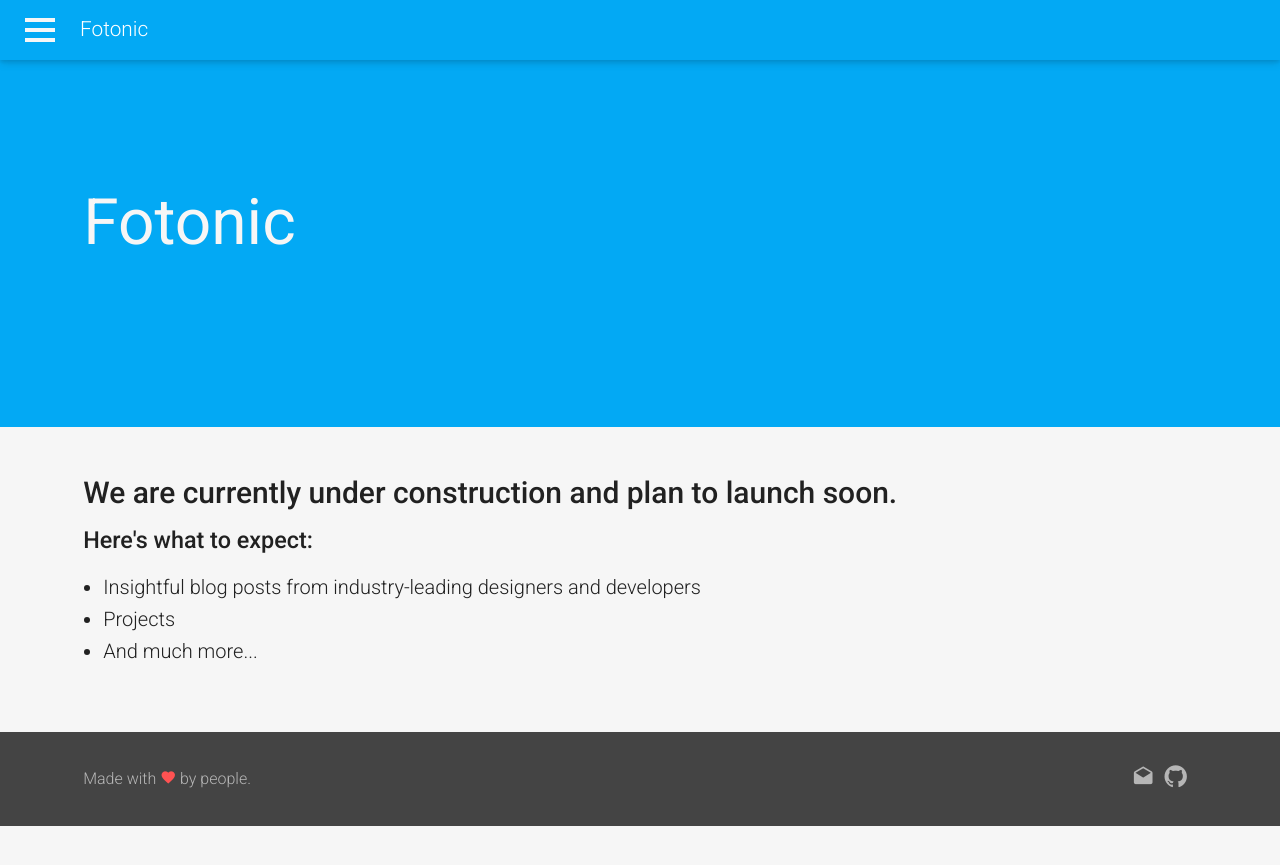
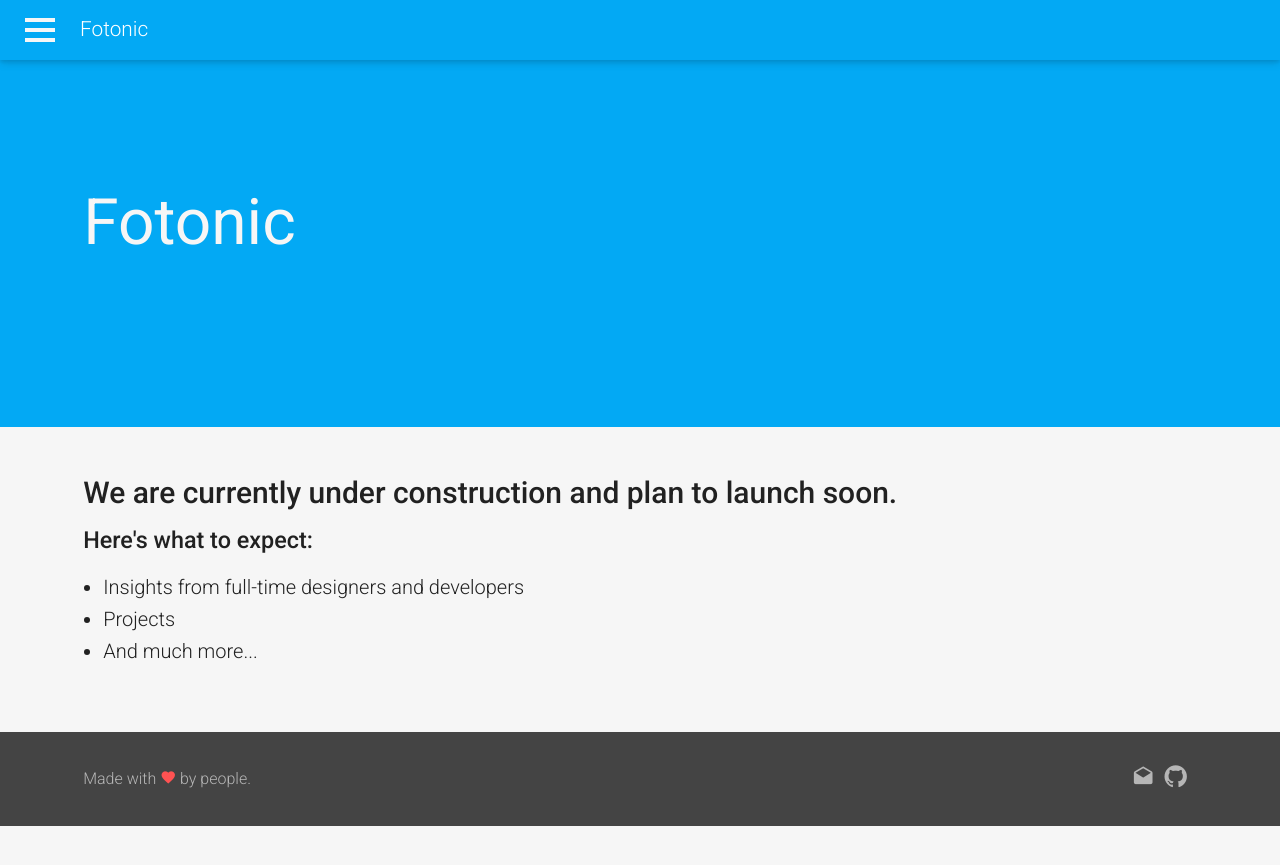
Before and after one commit to fotonic/fotonic.github.io, a Jekyll site: the page built from index.html, in a window 1280 px wide. Shown: the top 865 px of the page. Built offline with Jekyll 4.4.1, drawn with Linux system fonts in a browser that asks for light colours; nearby versions of some CDN libraries.

Commit message:
Update home content

```diff
--- a/index.html
+++ b/index.html
@@ -7,7 +7,7 @@ home: true
 <h2>We are currently under construction and plan to launch soon.</h2>
 <h3>Here's what to expect:</h3>
 <ul>
-  <li>Insightful blog posts from industry-leading designers and developers</li>
+  <li>Insights from full-time designers and developers</li>
   <li>Projects</li>
   <li>And much more...</li>
 </ul>
```
